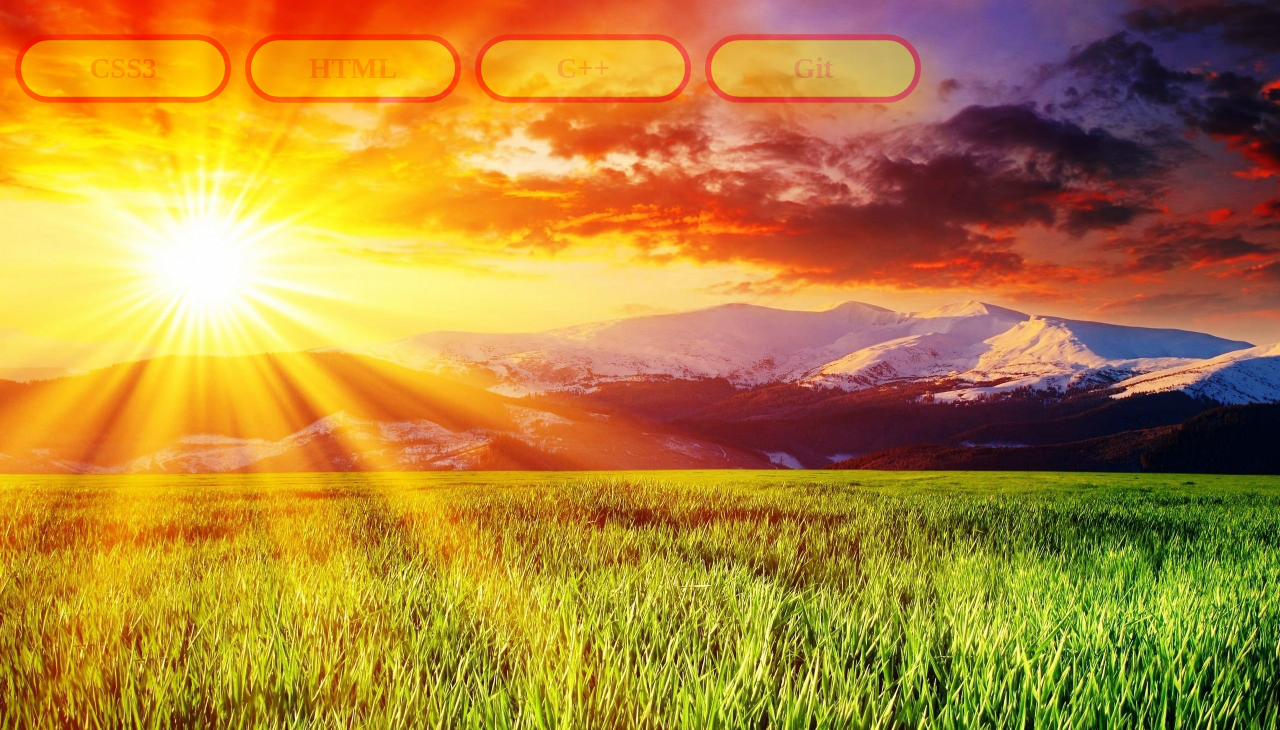
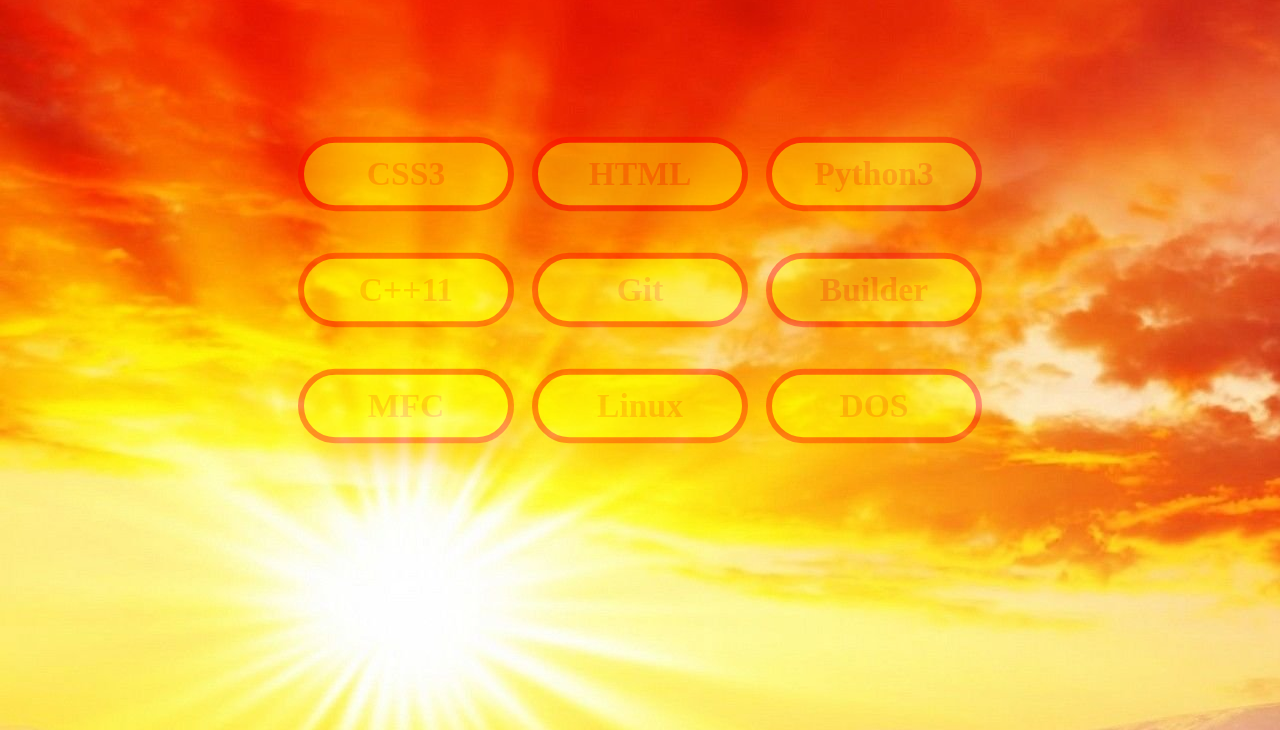
Before and after one commit to KindJohnny/MyFavouriteSite, a plain HTML site: page helloworld.html in a window 1280 px wide. Shown: the part 70-800 px from the top of the page. Drawn offline with Linux system fonts and the light colour scheme.

Commit message:
9 <div> blocks packed into table

```diff
--- a/helloworld.html
+++ b/helloworld.html
@@ -10,11 +10,11 @@
 
     </style>
     <meta charset="UTF-8">
-    <title>My skills!</title>
+    <title>Skills!</title>
     <link href="/static/styles.css" rel="stylesheet" type="text/css">
 </head>
 <body>
-<div id="center">My skills</div>
+<div id="center">Skills</div>
 <!--Привет <a href ="http://google.com"> Мир!</a> <br>-->
 <!--Привет <a id="link" href ="http://google.com"> Мир!</a><br>-->
 <!--Привет <a id="testlink" href ="http://google.com"> Мир!</a>-->
@@ -32,11 +32,38 @@
 <!--<div class="message warning ">Warning: Нет больше всех файлов! </div>-->
 <div>Много текста!</div>
 <br>
-<div class = "main">
-    <div id="skills">CSS3</div>
-    <div id="skills">HTML</div>
-    <div id="skills">C++</div>
-    <div id="skills">Git</div>
+<!--<div class = "main">-->
+<!--    <div id="skills">CSS3</div>-->
+<!--    <div id="skills">HTML</div>-->
+<!--    <div id="skills">C++</div>-->
+<!--    <div id="skills">Git</div>-->
+<!--</div>-->
+
+<div class="wrapper">
+<table>
+<!--    <caption>Skills</caption>-->
+    <thead></thead>
+    <tbody>
+    <tr>
+        <td><div id="skills">CSS3</div></td>
+        <td><div id="skills">HTML</div></td>
+        <td><div id="skills">Python3</div></td>
+    </tr>
+
+    <tr>
+        <td><div id="skills">C++11</div></td>
+        <td><div id="skills">Git</div></td>
+        <td><div id="skills">Builder</div></td>
+    </tr>
+    <tr>
+        <td><div id="skills">MFC</div></td>
+        <td><div id="skills">Linux</div></td>
+        <td><div id="skills">DOS</div></td>
+    </tr>
+
+    </tbody>
+</table>
+
 </div>
 
 </body>
--- a/static/styles.css
+++ b/static/styles.css
@@ -90,9 +90,9 @@ opacity: 0.8;
 
 body
 {
-background-image: url("Sun.jpg");
+background-image: url("Sun.jpg") /*no-repeat center center fixed*/;
 background-repeat: no-repeat;
-background-size: cover;
+/*background-size: cover;*/
 }
 
 #skills
@@ -102,7 +102,7 @@ color:orange;
 padding:10px;
 margin:25px;
 border: 5px solid red;
-font-size: 24px;
+font-size: 28px;
 font-weight:800;
 border-radius: 100px;
 opacity: 0.4; /* прозрачность*/
@@ -118,6 +118,19 @@ transition: 2.0s all
 #skills:hover
 {
 transform: rotate(360deg) scale(0.5);
-opacity:0.7;
+opacity:0.9;
 background-color: red;
 }
+
+table
+{
+margin-left:auto;
+margin-right:auto;
+}
+
+.wrapper
+{
+margin: 100px 0 0 0;
+/*display:table-cell;*/
+/*vertical-align:center;*/
+}
```
Also changed, not shown: 1 other file.
